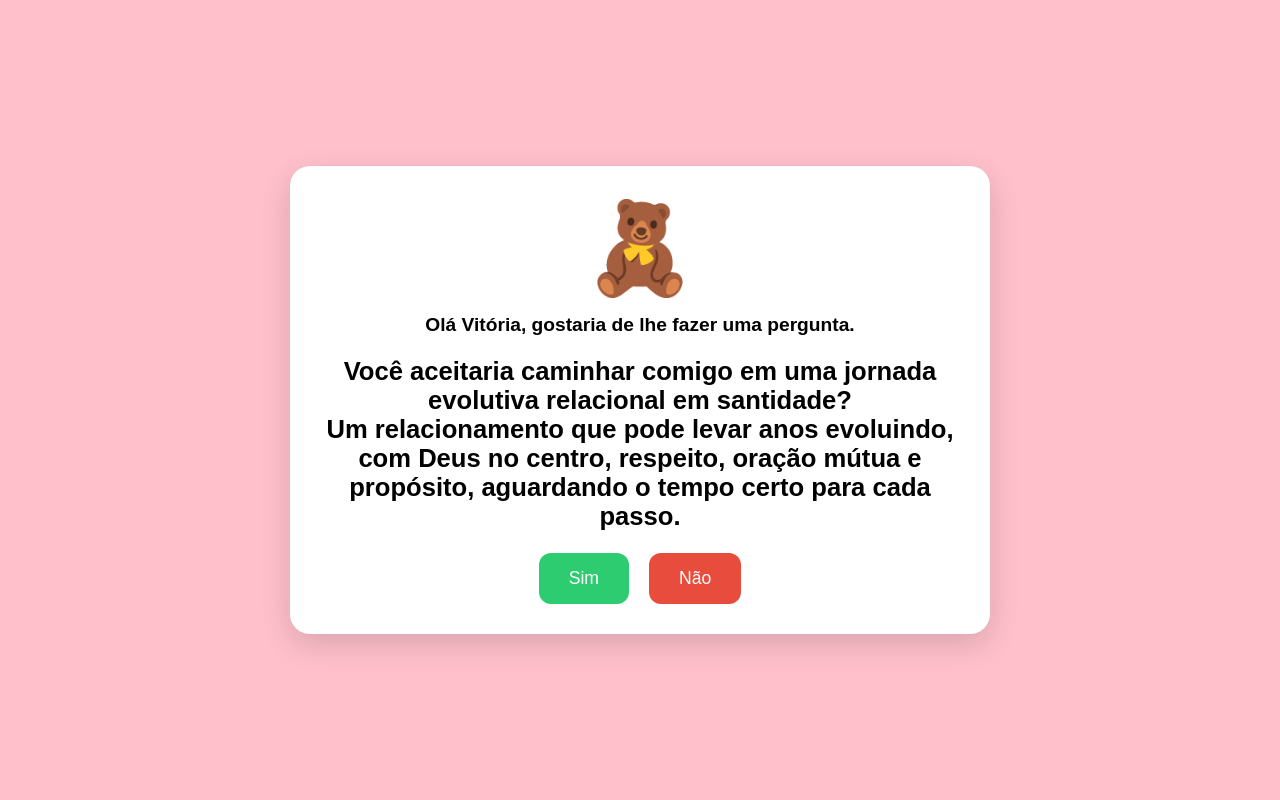
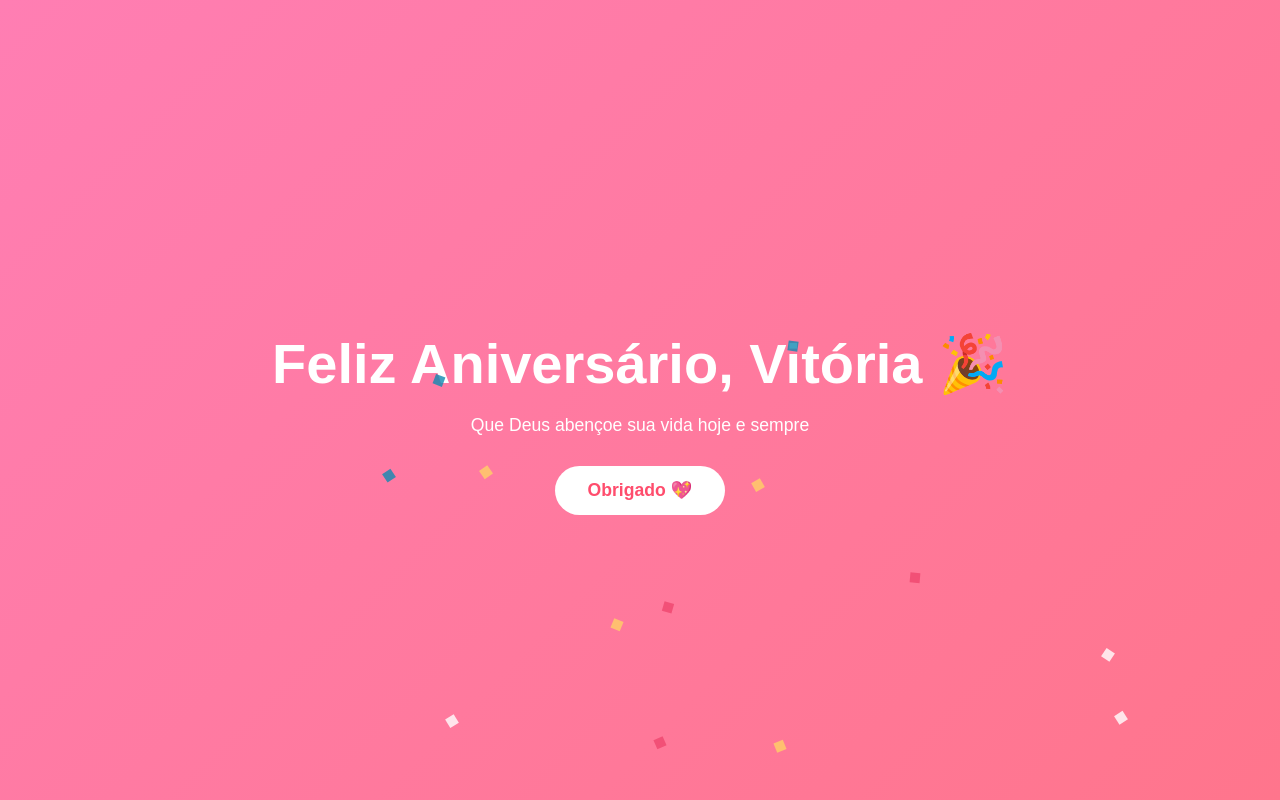
Before and after one commit to AgnaldoMCM/VIVI, a plain HTML site: page index.html in a window 1280 px wide. Drawn offline with Linux system fonts and the light colour scheme.

Commit message:
Adição de aniversário

```diff
--- a/index.html
+++ b/index.html
@@ -8,6 +8,16 @@
 <link rel="stylesheet" href="style.css" />
 </head>
 <body>
+    <!-- TELA DE ANIVERSÁRIO -->
+<section id="aniversario">
+  <div id="confetti-container"></div>
+
+  <div class="aniversario-conteudo">
+    <h1>Feliz Aniversário, Vitória 🎉</h1>
+    <p>Que Deus abençoe sua vida hoje e sempre</p>
+    <button id="btnObrigado">Obrigado 💖</button>
+  </div>
+</section>
 <div class="container" id="inicio">
 <div class="boneco">🧸</div>
 <h1>Olá Vitória, gostaria de lhe fazer uma pergunta.</h1>
--- a/script.js
+++ b/script.js
@@ -75,3 +75,33 @@ final.style.animation = 'fadeInUp 1s ease forwards';
 }, 700);
 }
 });
+
+const aniversario = document.getElementById("aniversario");
+const btnObrigado = document.getElementById("btnObrigado");
+const confettiContainer = document.getElementById("confetti-container");
+
+const colors = ["#fff", "#ffd166", "#ef476f", "#06d6a0", "#118ab2"];
+
+function createConfetti() {
+  const confetti = document.createElement("div");
+  confetti.classList.add("confetti");
+  confetti.style.left = Math.random() * 100 + "vw";
+  confetti.style.backgroundColor =
+    colors[Math.floor(Math.random() * colors.length)];
+  confetti.style.animationDuration = 2 + Math.random() * 3 + "s";
+
+  confettiContainer.appendChild(confetti);
+
+  setTimeout(() => confetti.remove(), 5000);
+}
+
+const confettiInterval = setInterval(createConfetti, 150);
+
+btnObrigado.addEventListener("click", () => {
+  clearInterval(confettiInterval);
+  aniversario.classList.add("fade-out");
+
+  setTimeout(() => {
+    aniversario.style.display = "none";
+  }, 1000);
+});
--- a/style.css
+++ b/style.css
@@ -115,3 +115,69 @@ button:hover {
   50% { transform: scale(1.05); }
   100% { transform: scale(1); }
 }
+
+
+#aniversario {
+  position: fixed;
+  inset: 0;
+  background: linear-gradient(135deg, #ff7eb3, #ff758c);
+  display: flex;
+  align-items: center;
+  justify-content: center;
+  z-index: 9999;
+}
+
+.aniversario-conteudo {
+  text-align: center;
+  color: #fff;
+  animation: fadeIn 1.5s ease;
+}
+
+.aniversario-conteudo h1 {
+  font-size: clamp(2rem, 5vw, 3.5rem);
+  margin-bottom: 10px;
+}
+
+.aniversario-conteudo p {
+  margin-bottom: 30px;
+  font-size: 1.1rem;
+}
+
+#btnObrigado {
+  padding: 14px 32px;
+  border-radius: 30px;
+  border: none;
+  cursor: pointer;
+  font-weight: bold;
+  background: #fff;
+  color: #ff4d6d;
+}
+
+
+
+.confetti {
+  position: absolute;
+  width: 10px;
+  height: 10px;
+  animation: fall linear forwards;
+  opacity: 0.8;
+}
+
+@keyframes fall {
+  from {
+    transform: translateY(-10vh) rotate(0deg);
+  }
+  to {
+    transform: translateY(110vh) rotate(360deg);
+  }
+}
+
+.fade-out {
+  animation: fadeOut 1s ease forwards;
+}
+
+@keyframes fadeOut {
+  to {
+    opacity: 0;
+  }
+}
```
